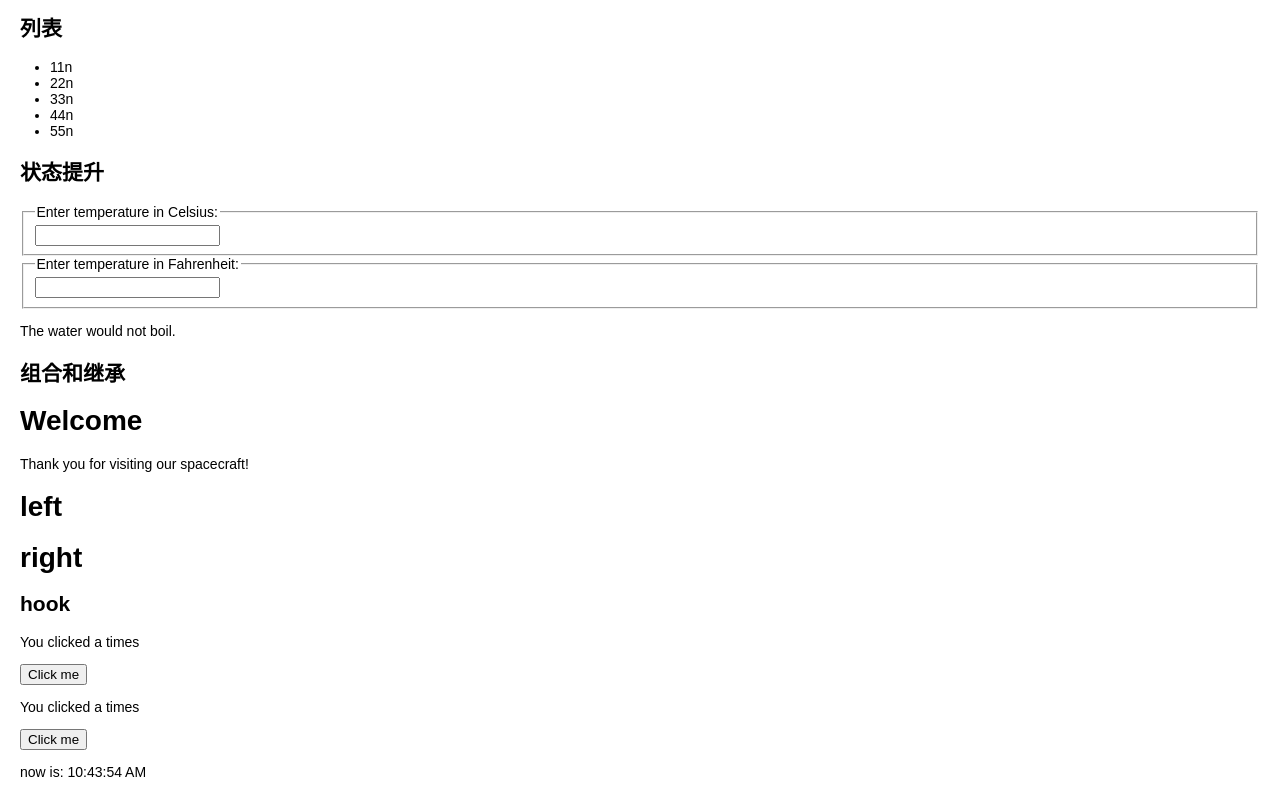
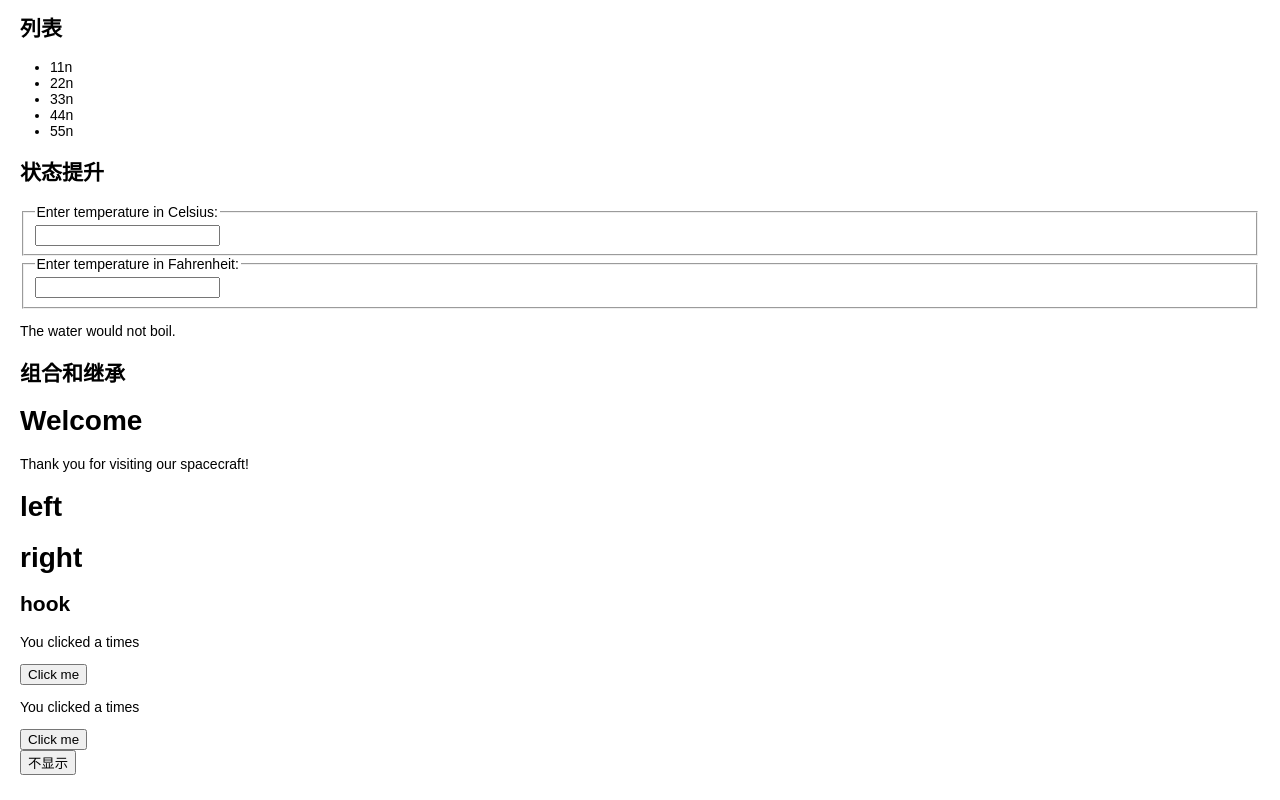
Before and after one commit to zdb17173/front-test, a React (Create React App) app in the folder reacttest/: page / in a window 1280 px wide. Shown: the part 590-1390 px from the top of the page. Built offline with nearby package versions, Linux system fonts and the light colour scheme.

Commit message:
1、修改hook注释 2、修改hook测试代码

```diff
--- a/reacttest/src/hook.js
+++ b/reacttest/src/hook.js
@@ -43,10 +43,11 @@ function Clock(){
         () => setNow(new Date()),
         1000
       );
+    //console.log("startInterval["+ timerID +"]");
     useEffect(() => {
 
         return () => {
-            // console.log("clearInterval["+ timerID +"]");
+            //console.log("clearInterval["+ timerID +"]");
             clearInterval(timerID);
         };
       });
@@ -60,11 +61,15 @@ function Clock(){
 
 
 function Count() {
+  const [showClock, setShowClock] = useState(false);
   return (
     <div>
         <CountHook />
         <CountReact />
-        <Clock />
+        {
+        showClock? <Clock /> : null
+        }
+        <button onClick={() =>setShowClock(!showClock)}>{showClock?'显示':"不显示"}</button>
     </div>
   );
 }
```
Also changed, not shown: 1 other file (tests, documents, lock files or other folders).
